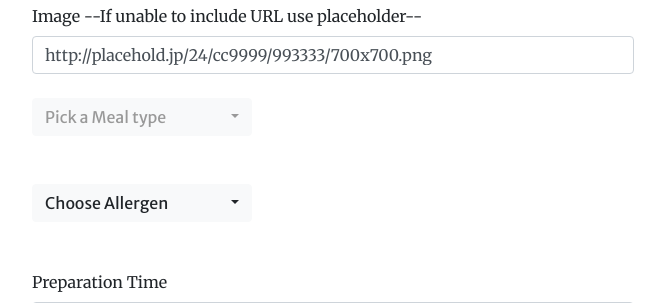
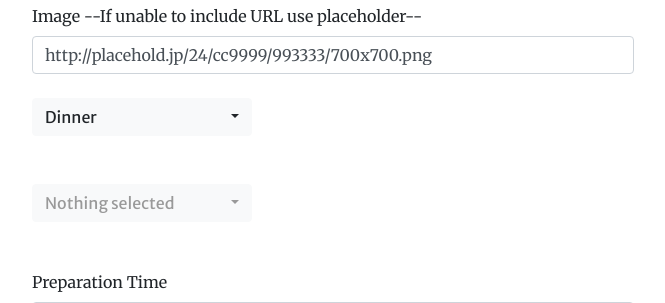
Before and after one commit to CaseyScott/taste-recipe, a Flask app: page /add_recipe in a window 1280 px wide. Shown: the part 674-977 px from the top of the page, without its empty margins (307-972 px from the left). Run offline with Flask 2, Linux system fonts and the light colour scheme; the visitor is signed in with stand-in values (Sample User, id 1); data that the repository does not hold is empty; some libraries are stand-ins or nearby versions.

Commit message:
removed tick from dropdown selectors in add recipe

```diff
--- a/data/allergen_data.json
+++ b/data/allergen_data.json
@@ -1,5 +1,4 @@
 {"allergen": [
-  "None",
   "dairy",
   "eggs",
   "shellfish",
--- a/templates/pages/add_recipe.html
+++ b/templates/pages/add_recipe.html
@@ -47,7 +47,7 @@
 
     <div class="meals_input" id="meals_input">
       <select class="selectpicker" required name="meals" class="meals" id="meals">
-        <option value="" disabled selected>Pick a Meal type</option>
+        <option value="" disabled>Pick a Meal type</option>
         {% for item in meal_types_file.meals %}
         <option value="{{ item }}">{{ item }}</option>
         {% endfor %}
@@ -58,7 +58,7 @@
 
     <div class="allergen_input" id="allergen_input">
       <select class="selectpicker" multiple="true" name="allergen" id="allergen">
-        <option value="" disabled selected>Choose Allergen</option>
+        <option value="" disabled>Choose Allergen</option>
         {% for item in allergens_file.allergen %}
         <option value="{{ item }}">{{ item }}</option>
         {% endfor %}
```
